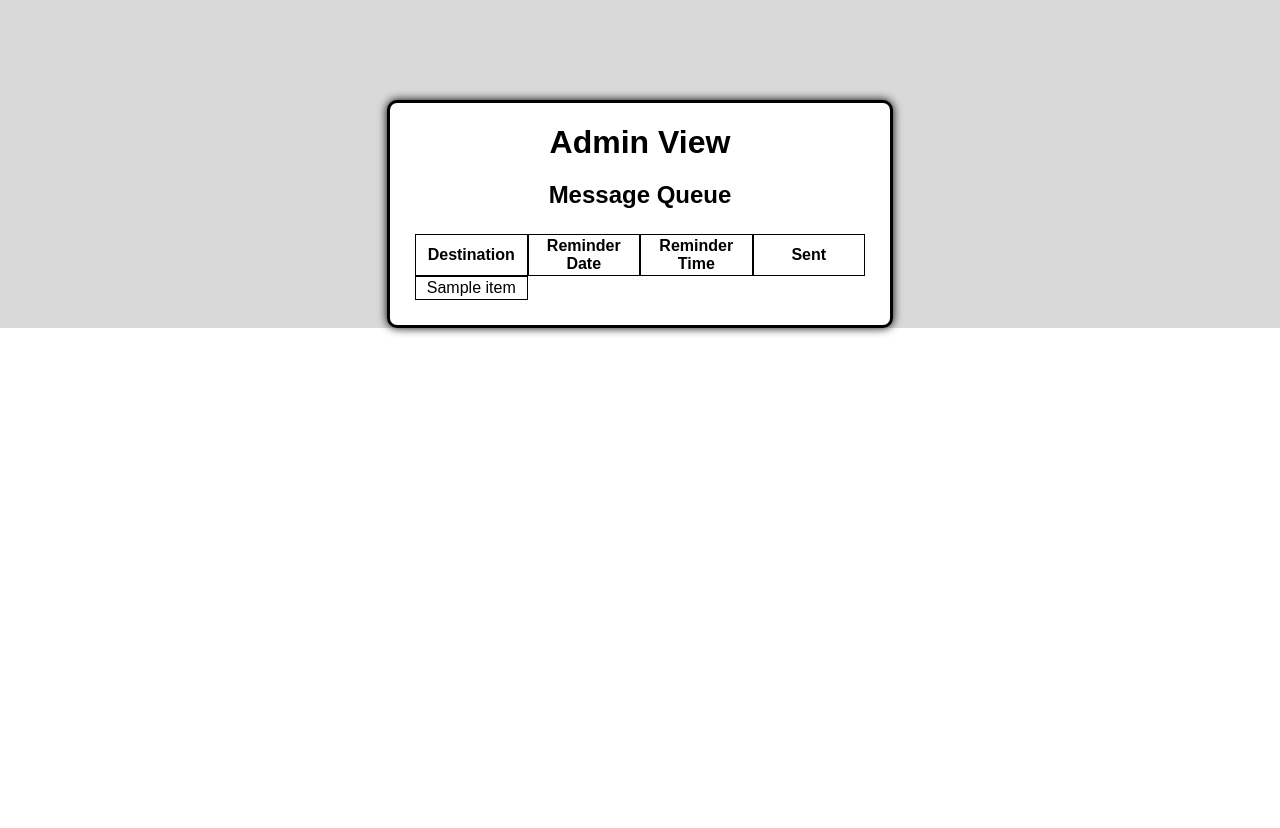
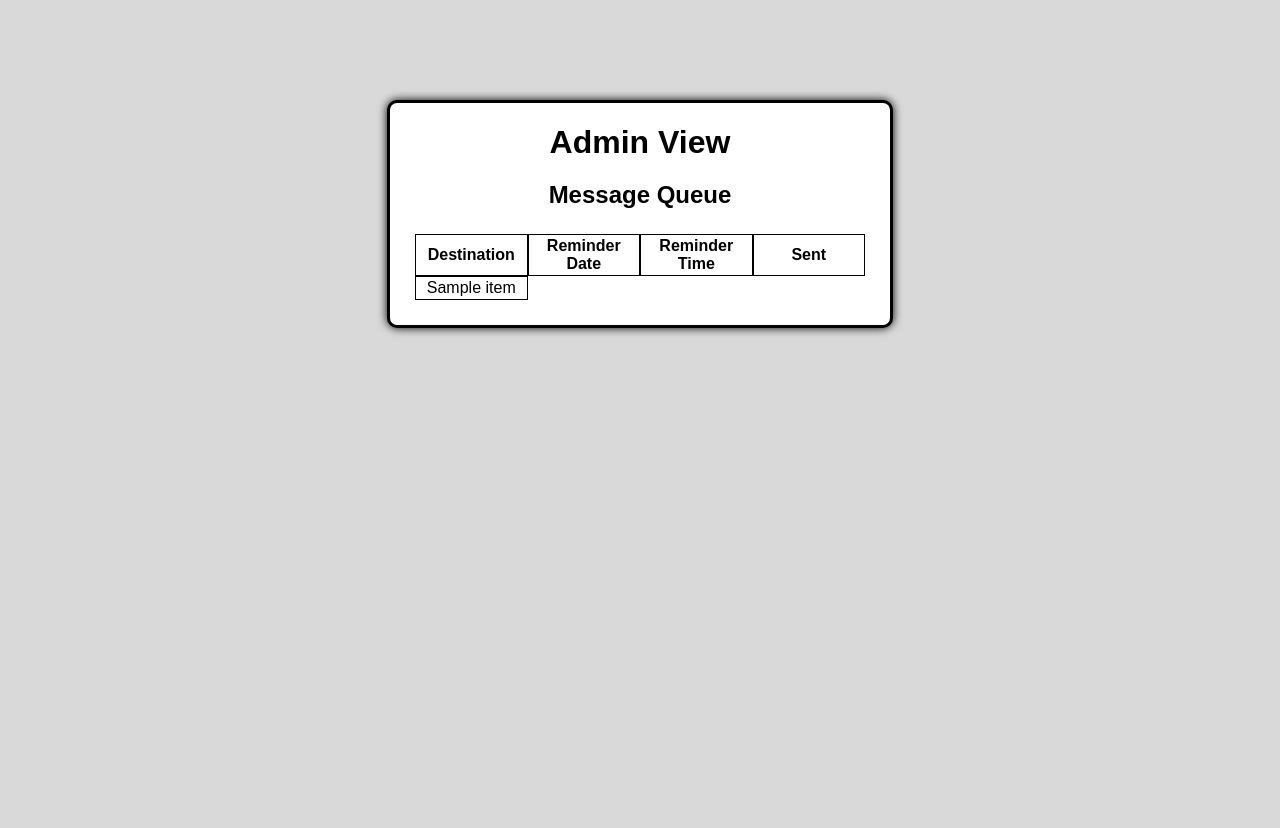
Before and after one commit to marcel-dev-acc/reminderApp, a Django app: template app/templates/adminpanel.html in a window 1280 px wide. Before the commit the page ends 335 px from the top, so only its background shows below. Run offline with Django 3.2, Linux system fonts and the light colour scheme; the template is opened without the code that fills it: most values are stand-ins (such as "Sample title", 1, 10 or a date in 2020).

Commit message:
Update adminpanel.html
🤖

```diff
--- a/app/templates/adminpanel.html
+++ b/app/templates/adminpanel.html
@@ -2,8 +2,7 @@
 
 {% block content %}
 		<div class="mainCont">
-            <div class="spaceDiv">
-            </div>
+            <div class="spaceDiv"></div>
             <div class="Box">
                 <h1 class="lBHeader">Admin View</h1>
                 <h2 class="lBHeader">Message Queue</h2>
@@ -22,7 +21,7 @@
 							<b>Sent</b>
 						</td>
 					</tr>
-					{% for row in messageQueue %}
+					{% for row in msgQueue %}
 					<tr class="aCol aColLbl">
 						{% for item in row %}
 						<td class="aRow">
@@ -33,5 +32,10 @@
 					{% endfor %}
                 </table>
             </div>
+			<div class="spaceDiv"></div>
+			<div class="spaceDiv"></div>
+			<div class="spaceDiv"></div>
+			<div class="spaceDiv"></div>
+			<div class="spaceDiv"></div>
         </div>
 {% endblock %}
```
